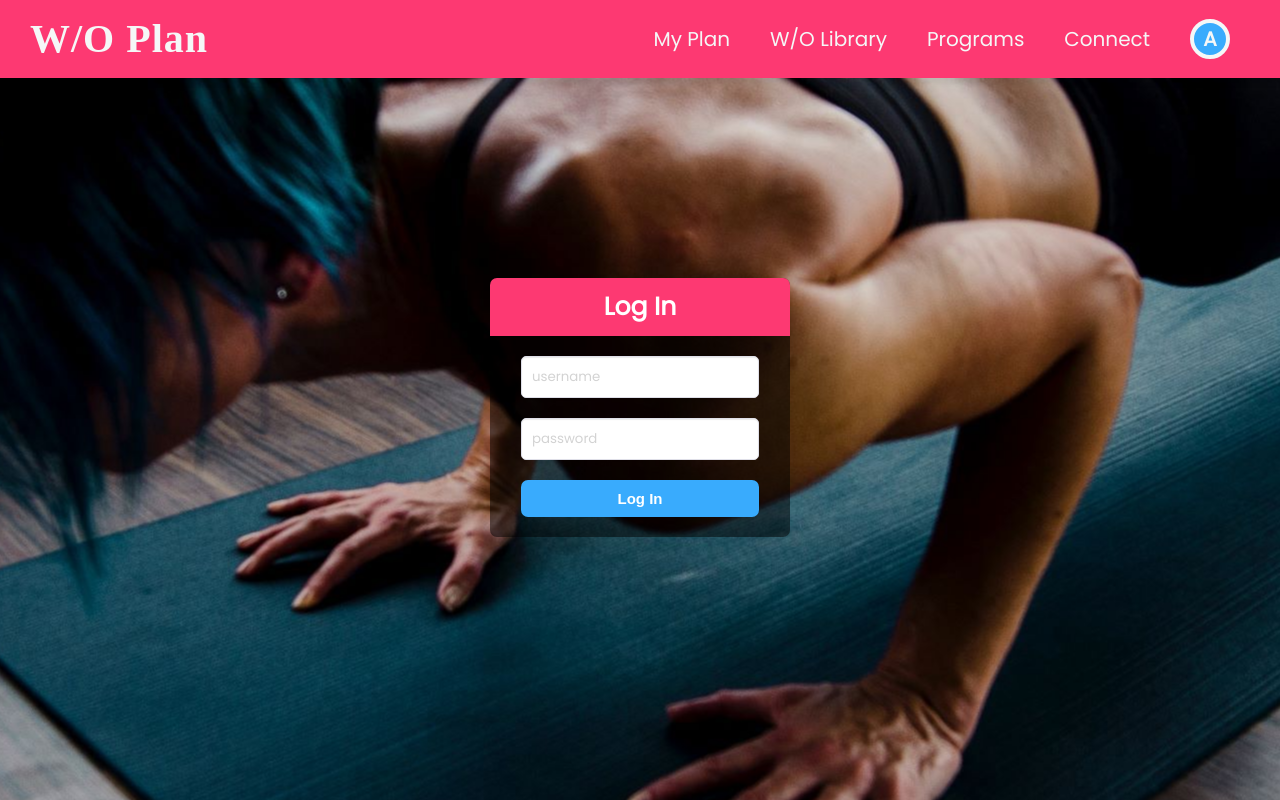
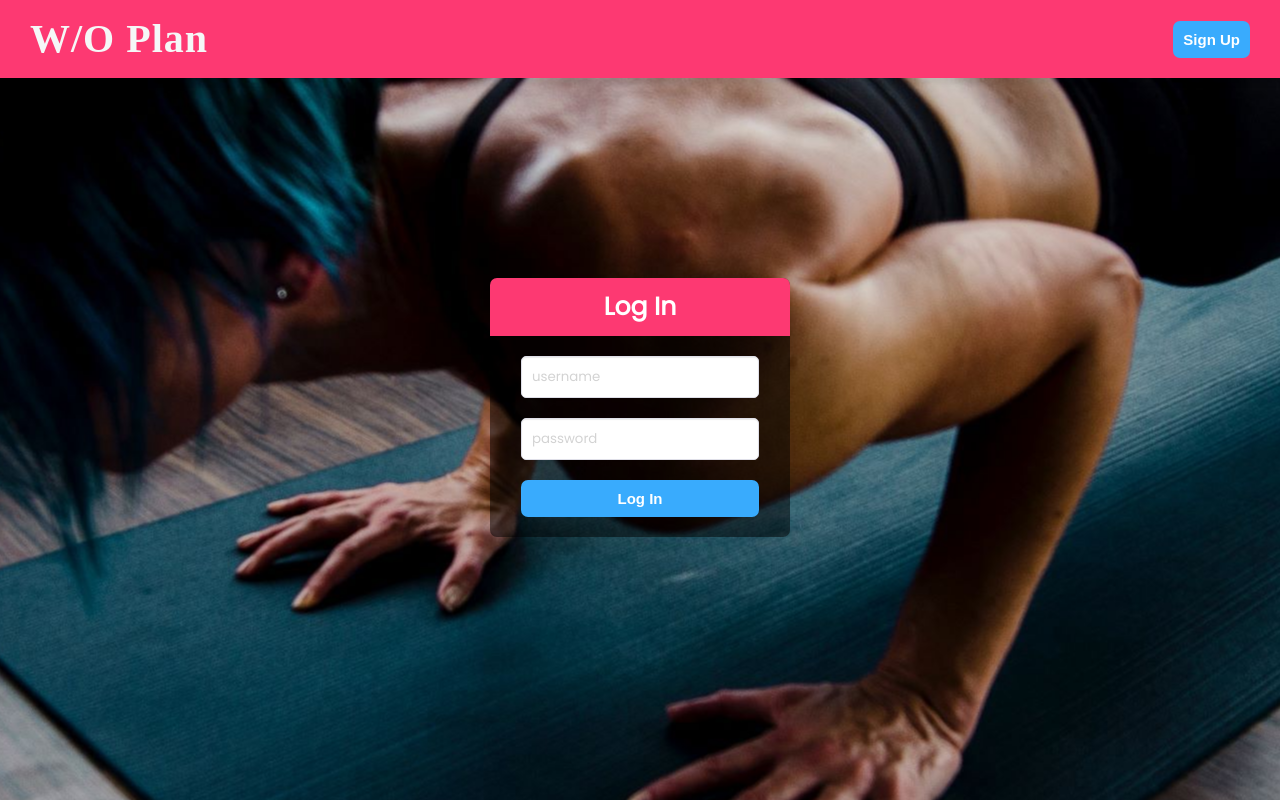
Before and after one commit to ajwpdx/fit-week, a React (Create React App) app: page /login in a window 1280 px wide. Built offline with nearby package versions, Linux system fonts and the light colour scheme; a web font is replaced by a local one.

Commit message:
login header component

```diff
--- /dev/null
+++ b/src/components/layouts/LoginHeader.js
@@ -0,0 +1,19 @@
+import React from 'react'
+
+
+const LoginHeader = (props) => {
+
+    return (
+        <header className='login-header'>
+            <h1 className='header-logo'>
+                W/O Plan
+        </h1>
+        <button>
+            Sign Up
+        </button>
+        </header>
+    )
+
+}
+
+export default LoginHeader
--- a/src/components/views/Login.js
+++ b/src/components/views/Login.js
@@ -1,14 +1,14 @@
 import React from 'react'
 
 //components - layouts
-import Header from '../layouts/Header'
+import LoginHeader from '../layouts/LoginHeader'
 import LoginForm from '../layouts/LoginForm'
 
 const Login = (props) => {
 
     return (
         <div id='login'>
-            <Header />
+            <LoginHeader />
             <LoginForm/>
         </div>
 
--- a/src/styles/index.scss
+++ b/src/styles/index.scss
@@ -12,6 +12,7 @@
 @import './layouts/UserIcon';
 @import './layouts/WorkoutForm';
 @import './layouts/LoginForm';
+@import './layouts/LoginHeader';
 
 
 //views
--- /dev/null
+++ b/src/styles/layouts/_LoginHeader.scss
@@ -0,0 +1,18 @@
+.login-header{
+    color: $color-nav;
+    display: flex;
+    flex-direction: row;
+    justify-content: space-between;
+    align-items: center;
+    background-color: $color-hot-pink;
+    padding:15px 30px;
+    box-shadow: 0px 3px 5px 3px rgba(0, 0, 0, 0.08);
+
+    .header-logo {
+        color: $color-white;
+        cursor: pointer;
+    }
+
+
+
+}
```
Also changed, not shown: 1 other file (tests, documents, lock files or other folders).
